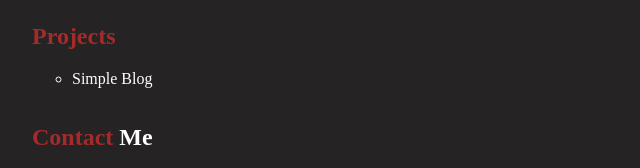
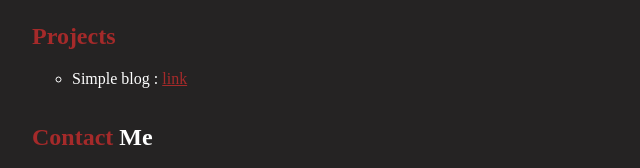
Before and after one commit to leonowino/personal-portfolio-website, a plain HTML site: page index.html in a window 1280 px wide. Shown: the part 1001-1169 px from the top of the page, 138-778 px from the left. Drawn offline with Linux system fonts and the light colour scheme.

Commit message:
personal portfolio

```diff
--- a/index.html
+++ b/index.html
@@ -63,8 +63,8 @@
         <div class="grid_16">
             <h2 id="web">Projects</h2>
             <ul>
-                <li id="bullet"><a id="project-link" href="https://simple-blog-beta-eight.vercel.app/"
-                        target="_blank">Simple Blog</a></li>
+                <li id="bullet">Simple blog : <a id="project-link" href="https://simple-blog-beta-eight.vercel.app/"
+                        target="_blank">link</a></li>
             </ul>
         </div>
         <div class="grid_16">
--- a/portfolio.css
+++ b/portfolio.css
@@ -62,8 +62,7 @@ ul{
     list-style-type: circle;
 }
 #project-link{
-    text-decoration: none;
-    color: white;
+    color: brown;
 }
 #bullet{
     color: white;
```
